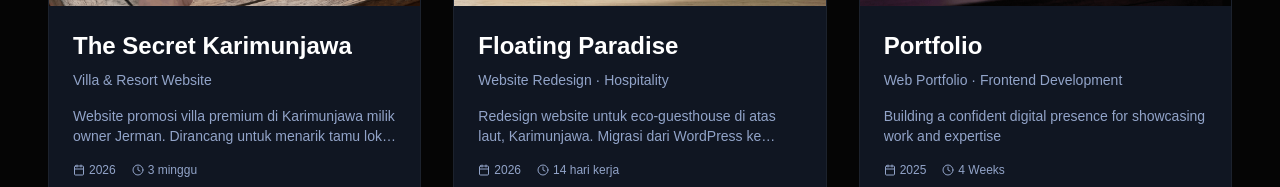
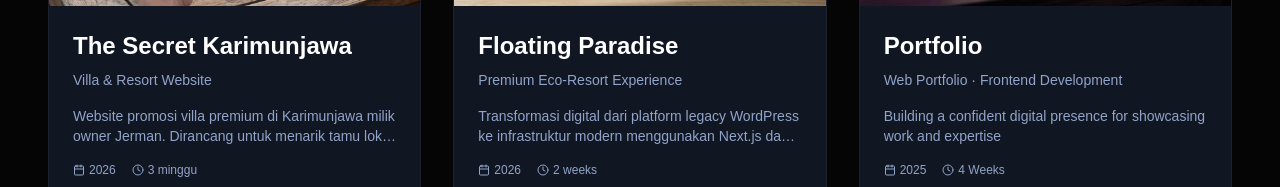
Before and after one commit to Creastein/portfolionew, a React (Vite) app: page /projects in a window 1280 px wide. Shown: the part 765-952 px from the top of the page. Built offline with nearby package versions, Linux system fonts and the light colour scheme; no server answers; a web font is replaced by a local one.

Commit message:
feat: redesign villa landing page, update projects, add Vercel config
- Redesign villa.html to match main site dark-mode aesthetic
- Update Floating Paradise project details
- Curate featured projects (7 top picks)
- Add vercel.json for /villa clean URL rewrite
- Add spacing to contact section

```diff
--- a/src/components/data/projects.ts
+++ b/src/components/data/projects.ts
@@ -27,11 +27,11 @@ export const projects: Project[] = [
     {
         id: 'floating-paradise',
         title: 'Floating Paradise',
-        category: 'Website Redesign · Hospitality',
+        category: 'Premium Eco-Resort Experience',
         year: '2026',
-        description: 'Redesign website untuk eco-guesthouse di atas laut, Karimunjawa. Migrasi dari WordPress ke Next.js 14 dengan Sanity CMS, Tripla booking integration, dan 6 halaman baru — fokus pada direct booking dan pengalaman tamu.',
-        timeline: '14 hari kerja',
-        services: ['Next.js', 'Sanity CMS', 'Tripla', 'Vercel'],
+        description: 'Transformasi digital dari platform legacy WordPress ke infrastruktur modern menggunakan Next.js dan Sanity CMS. Proyek ini berfokus pada meningkatkan performa website, memberikan kontrol konten penuh kepada klien, dan mengoptimalkan visibilitas di mesin pencari untuk pasar hospitality internasional.',
+        timeline: '2 weeks',
+        services: ['Next.js', 'Sanity CMS', 'SEO', 'Hospitality'],
         image: '/images/floatingparadise.webp',
         link: 'https://floatingparadise.id',
         featured: true
@@ -46,7 +46,7 @@ export const projects: Project[] = [
         services: ['Website', 'Branding', 'UI/UX'],
         image: '/images/portofolio.png',
         link: 'https://welli.my.id',
-        featured: true
+        featured: false
     },
     {
         id: 'idx-trading-assistant',
@@ -70,7 +70,7 @@ export const projects: Project[] = [
         services: ['Website', 'Branding', 'i18n'],
         image: '/images/VillaUtamaro.png',
         link: 'https://villa-utamaro-next.vercel.app/id',
-        featured: true
+        featured: false
     },
     {
         id: 'pt-bkn',
@@ -106,7 +106,7 @@ export const projects: Project[] = [
         services: ['Website Branding', 'UI/UX', 'Motion Design'],
         image: '/images/dancingmountainvilla.png',
         link: 'https://dancing-mountain-villa.vercel.app/',
-        featured: true
+        featured: false
     },
     {
         id: 'website-builder',
@@ -118,7 +118,7 @@ export const projects: Project[] = [
         services: ['SaaS Architecture', 'Complex State Management', 'Drag-and-Drop UX', 'Fullstack Engineering'],
         image: '/images/wb.png',
         link: 'https://website-builder-tau-livid.vercel.app/',
-        featured: true
+        featured: false
     },
     {
         id: 'harga-check',
@@ -130,7 +130,7 @@ export const projects: Project[] = [
         services: ['Data Aggregation Architecture', 'API Integration & Web Scraping', 'Real-time Search Engine', 'High-Performance UI/UX'],
         image: '/images/hargaCheck.png',
         link: 'https://harga-check.vercel.app/',
-        featured: true
+        featured: false
     },
     {
         id: 'la-beaute-luxury-spa',
--- a/src/components/home/ContactSection.tsx
+++ b/src/components/home/ContactSection.tsx
@@ -268,7 +268,7 @@ const ContactSection: React.FC = () => {
                 key={i18n.language}
                 ref={sectionRef}
                 id="contact"
-                className="relative z-40 bg-black"
+                className="relative z-40 bg-black pt-16 md:pt-24"
             >
                 {/* Animated Background */}
                 <div className="absolute inset-0 overflow-hidden">
```
